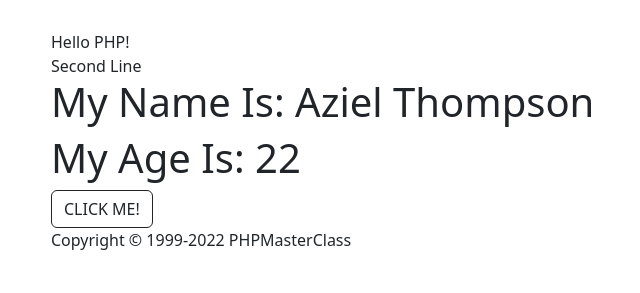
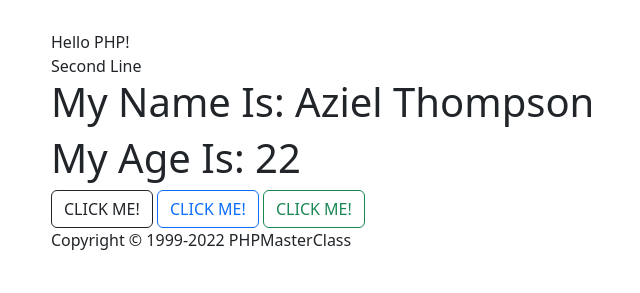
Before and after one commit to Aj96-code/php_primer, a PHP site: page / in a window 1280 px wide. Shown: the part 176-469 px from the top of the page, without its empty margins (31-671 px from the left). Run offline with PHP 8.4, Linux system fonts and the light colour scheme.

Commit message:
Add two more button

```diff
--- a/index.php
+++ b/index.php
@@ -22,4 +22,6 @@
 
 ?>
 <button class="btn btn-outline-dark">CLICK ME!</button>
+<button class="btn btn-outline-primary">CLICK ME!</button>
+<button class="btn btn-outline-success">CLICK ME!</button>
 <?php require "includes/footer.php"?>
```
